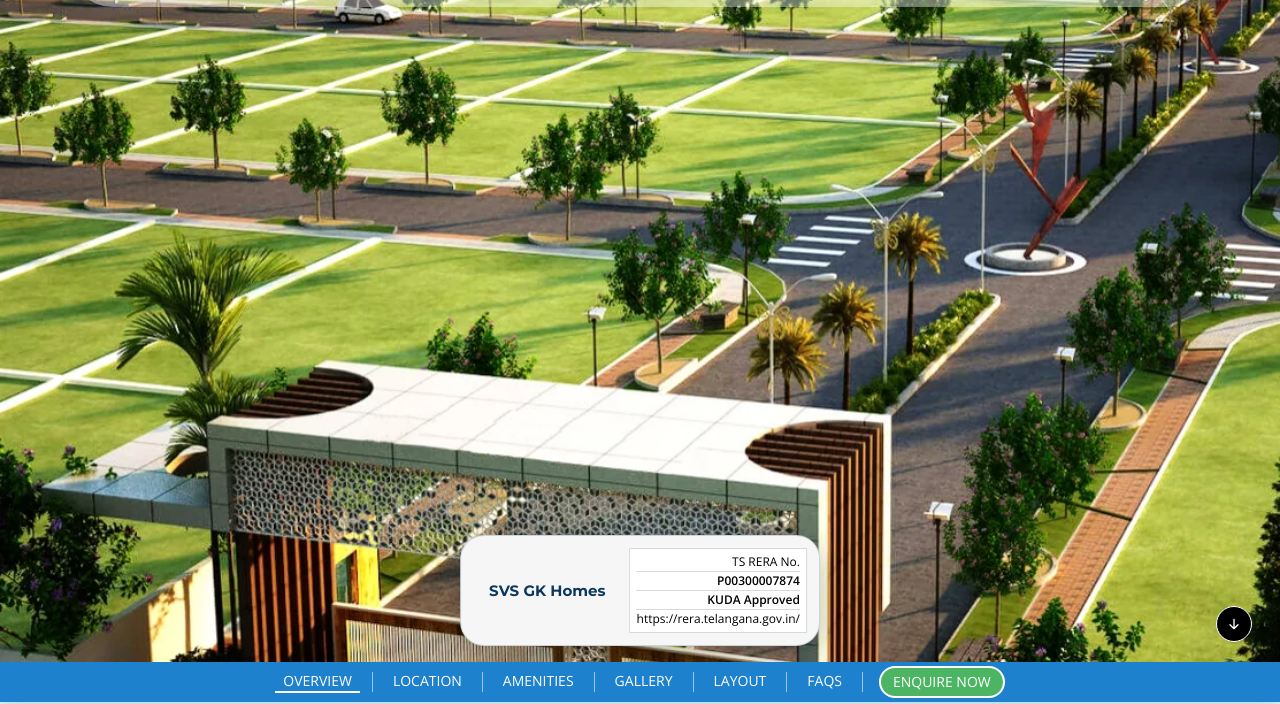
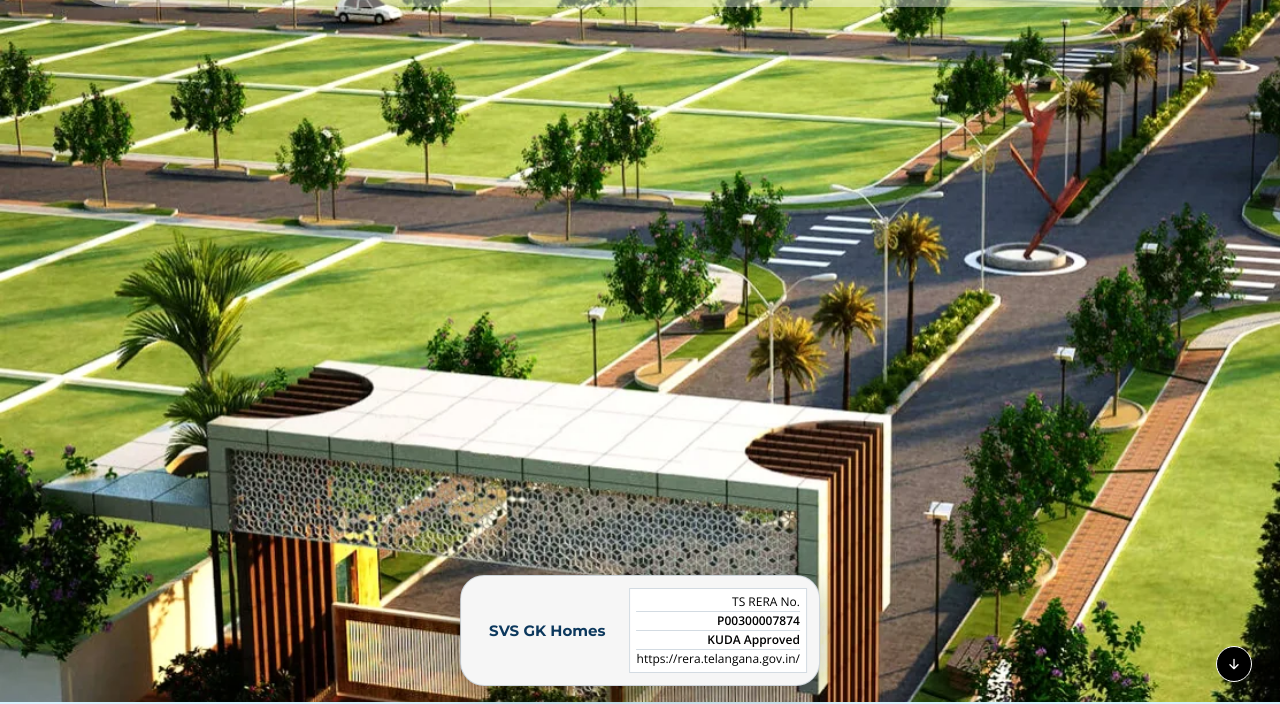
Before and after one commit to rithwikgokeneu/svsgk-projects, a plain HTML site: page svs-gk-homes/index.html in a window 1280 px wide. Shown: the part 98-802 px from the top of the page. Drawn offline with nearby package versions, Linux system fonts and the light colour scheme.

Commit message:
Remove fixed bottom section bar from project pages
Co-Authored-By: Claude Opus 5.5 <noreply@anthropic.com>

```diff
--- a/assets/project.css
+++ b/assets/project.css
@@ -25,13 +25,13 @@ header .box{width:min(1140px,100% - 32px);margin-inline:auto;display:flex;align-
 
 /* ---------- hero ---------- */
 .hero{position:relative;height:100vh;min-height:560px;max-height:900px;background:#0b1b29 center/cover no-repeat}
-.permit{position:absolute;left:50%;bottom:56px;transform:translateX(-50%);display:flex;align-items:center;gap:24px;background:#F6F6F6;border:1px solid var(--line);border-radius:24px;padding:12px 12px 12px 28px;box-shadow:0 10px 30px rgba(0,0,0,.25);max-width:calc(100% - 32px)}
+.permit{position:absolute;left:50%;bottom:16px;transform:translateX(-50%);display:flex;align-items:center;gap:24px;background:#F6F6F6;border:1px solid var(--line);border-radius:24px;padding:12px 12px 12px 28px;box-shadow:0 10px 30px rgba(0,0,0,.25);max-width:calc(100% - 32px)}
 .permit .pl{font-family:var(--head);font-weight:700;color:var(--brand);font-size:15px;line-height:1.15;text-align:center;max-width:120px}
 .permit .tbl{background:#fff;border:1px solid var(--line);padding:4px 6px;text-align:right}
 .permit .tbl small{display:block;font-size:12px;line-height:16px;padding:1px 0;border-bottom:1px solid var(--line);color:#000}
 .permit .tbl small:last-child{border-bottom:0}
 .permit .tbl small b{font-weight:600}
-.down{position:absolute;right:28px;bottom:60px;width:36px;height:36px;border-radius:50%;background:#000;border:1px solid #fff;display:grid;place-items:center}
+.down{position:absolute;right:28px;bottom:20px;width:36px;height:36px;border-radius:50%;background:#000;border:1px solid #fff;display:grid;place-items:center}
 .down svg,.totop svg{width:16px;height:16px;fill:none;stroke:#fff;stroke-width:2;stroke-linecap:round;stroke-linejoin:round}
 
 /* ---------- overview ---------- */
@@ -142,7 +142,7 @@ h1.main{font-family:var(--head);font-size:30px;font-weight:600;line-height:36px;
 .rc .vd{margin-top:10px;background:var(--green);color:#fff;font-size:14px;font-weight:500;line-height:20px;text-transform:uppercase;padding:6px 18px;border-radius:999px}
 
 /* ---------- footer (same as svsgkrealty.com) ---------- */
-footer{background:#00AEAE;color:#fff;font-family:Raleway,sans-serif;padding-bottom:40px}
+footer{background:#00AEAE;color:#fff;font-family:Raleway,sans-serif}
 .ftw{width:min(1140px,100% - 32px);margin-inline:auto}
 .ft{display:grid;grid-template-columns:285px 255px 285px 1fr;padding:60px 0 70px}
 .ft>div{padding:10px 0 0 40px;display:flex;flex-direction:column;gap:20px}
@@ -156,16 +156,7 @@ footer{background:#00AEAE;color:#fff;font-family:Raleway,sans-serif;padding-bott
 .social svg{width:22px;height:22px;fill:#fff}
 .social a.li svg{fill:#0A66C2}
 
-/* ---------- fixed bottom section bar ---------- */
-.sbar{position:fixed;left:0;right:0;bottom:0;z-index:45;height:40px;background:var(--blue);box-shadow:0 10px 15px -3px rgba(0,0,0,.1);display:flex;justify-content:center;overflow-x:auto;scrollbar-width:none}
-.sbar::-webkit-scrollbar{display:none}
-.sbar .in{display:flex;align-items:center;min-width:max-content;padding:4px 12px}
-.sbar a{padding:0 8px;font-size:14px;line-height:20px;color:#fff;text-transform:uppercase;border-bottom:2px solid transparent}
-.sbar a.on{border-bottom-color:#fff}
-.sbar .sep{width:1px;height:20px;background:rgba(255,255,255,.55);margin:0 12px}
-.sbar .enq{background:var(--green);border:2px solid #fff;border-radius:999px;padding:4px 12px;font-size:14px;line-height:20px;color:#fff;text-transform:uppercase;margin-left:4px}
-
-.totop{position:fixed;right:24px;bottom:58px;z-index:44;width:44px;height:44px;border-radius:50%;background:#4b4b4b;display:grid;place-items:center;opacity:0;pointer-events:none;transition:opacity .3s}
+.totop{position:fixed;right:24px;bottom:24px;z-index:44;width:44px;height:44px;border-radius:50%;background:#4b4b4b;display:grid;place-items:center;opacity:0;pointer-events:none;transition:opacity .3s}
 .totop.show{opacity:1;pointer-events:auto}
 
 /* ---------- enquiry modal ---------- */
@@ -243,6 +234,5 @@ dialog.lb::backdrop{background:rgba(0,0,0,.9)}
   .rc .im{height:230px}
   .ft{grid-template-columns:1fr}
   .ft>div{padding-left:10px}
-  .sbar{justify-content:flex-start}
-  .totop{right:14px;bottom:52px}
+  .totop{right:14px;bottom:16px}
 }
--- a/assets/project.js
+++ b/assets/project.js
@@ -7,23 +7,9 @@
   burger.addEventListener('click', () => burger.setAttribute('aria-expanded', menu.classList.toggle('open')));
   $$('#menu a').forEach(a => a.addEventListener('click', () => menu.classList.remove('open')));
 
-  // nav shrink, back-to-top, bottom bar active section
+  // back-to-top button
   const top = $('#totop');
-  const links = $$('#sbar a');
-  const secs = links.map(a => $(a.getAttribute('href')));
-  const onScroll = () => {
-    top.classList.toggle('show', scrollY > 600);
-    let cur = secs[0];
-    secs.forEach(s => { if (s.getBoundingClientRect().top < 160) cur = s; });
-    links.forEach(a => {
-      const on = a.getAttribute('href') === '#' + cur.id;
-      if (on && !a.classList.contains('on')) {
-        const bar = a.closest('.sbar');
-        bar.scrollTo({ left: a.offsetLeft - bar.clientWidth / 2 + a.clientWidth / 2, behavior: 'smooth' });
-      }
-      a.classList.toggle('on', on);
-    });
-  };
+  const onScroll = () => top.classList.toggle('show', scrollY > 600);
   addEventListener('scroll', onScroll, { passive: true }); onScroll();
 
   // generic tab groups
--- a/svs-gk-homes/index.html
+++ b/svs-gk-homes/index.html
@@ -157,16 +157,6 @@
   </div>
 </footer>
 
-<div class="sbar"><div class="in" id="sbar">
-  <a href="#overview" class="on">Overview</a><span class="sep"></span>
-  <a href="#location">Location</a><span class="sep"></span>
-  <a href="#amenities">Amenities</a><span class="sep"></span>
-  <a href="#gallery">Gallery</a><span class="sep"></span>
-  <a href="#layout">Layout</a><span class="sep"></span>
-  <a href="#faqs">FAQs</a><span class="sep"></span>
-  <button class="enq" data-enq>Enquire Now</button>
-</div></div>
-
 <a href="#top" class="totop" id="totop" aria-label="Back to top"><svg viewBox="0 0 24 24"><path d="M12 19V5M6 11l6-6 6 6"/></svg></a>
 
 <dialog class="enqm" id="enqm"><div class="hd">Enquire about SVS GK Homes<button type="button" data-close aria-label="Close">&#x2715;</button></div>
```
Also changed, not shown: deva-deva-dream-homes/index.html (+0 -10 lines), kakatiya-vantage/index.html (+0 -10 lines), svs-gk-county/index.html (+0 -10 lines), 1 other file.
